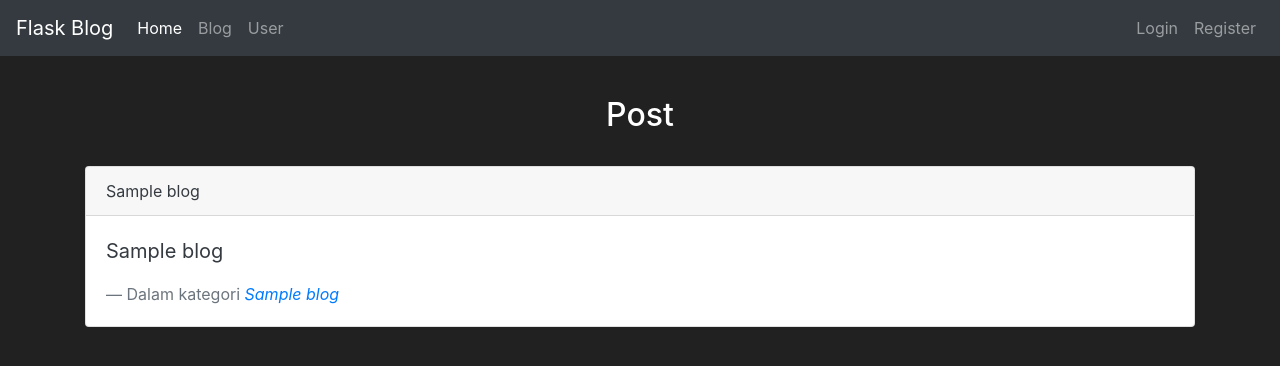
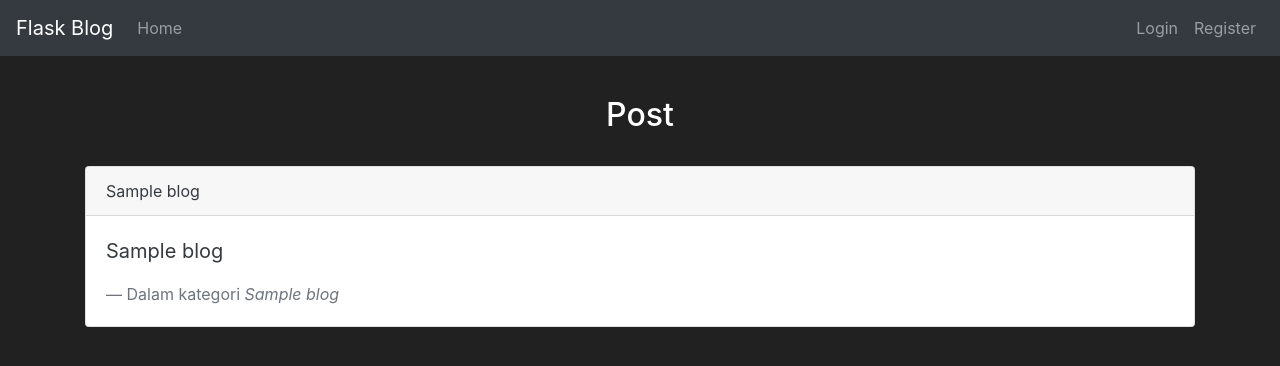
Before and after one commit to ProM113K/Blog_Flask, a Flask app: template blogs/templates/index.html in a window 1280 px wide. Shown: the top 366 px of the page. Run offline with Flask 2, Linux system fonts and the light colour scheme; the template is opened without the code that fills it: most values are stand-ins (such as "Sample title", 1, 10 or a date in 2020); some libraries are stand-ins or nearby versions.

Commit message:
added login

```diff
--- a/blogs/static/css/main.css
+++ b/blogs/static/css/main.css
@@ -23,4 +23,10 @@ body {
 .table {
   margin-top: 2em;
 }
+
+.login-div {
+  padding: 2em;
+  width: 50%;
+  margin-top: 1em;
+}
 /*# sourceMappingURL=main.css.map */
--- a/blogs/static/css/main.scss
+++ b/blogs/static/css/main.scss
@@ -23,3 +23,9 @@ body {
 .table {
     margin-top: 2em;
 }
+
+.login-div {
+    padding: 2em;
+    width: 50%;
+    margin-top: 1em;
+}
--- a/blogs/templates/base.html
+++ b/blogs/templates/base.html
@@ -28,25 +28,38 @@
     </button>
     <div class="collapse navbar-collapse" id="navbarNav">
         <ul class="navbar-nav mr-auto">
-                <li class="nav-item active">
+            <li class="nav-item">
                 <a class="nav-link" href="{{ url_for('home_page') }}">Home <span
                         class="sr-only">(current)</span></a>
             </li>
+        </ul>
+        {% if session != True %}
+        <ul class="navbar-nav">
+            <li class="nav-item">
+                <a class="nav-link" href="{{ url_for('login_page') }}">Login</a>
+            </li>
+            <li class="nav-item">
+                <a class="nav-link" href="#">Register</a>
+            </li>
+        </ul>
+        {% else %}
+        <ul class="navbar-nav">
+            <li class="nav-item">
+                <a class="nav-link">Welcome, {{ pengguna }}</a>
+            </li>
+        </ul>
+        <ul class="navbar-nav">
             <li class="nav-item">
                 <a class="nav-link" href="{{ url_for('blog_page') }}">Blog</a>
             </li>
             <li class="nav-item">
                 <a class="nav-link" href="#">User</a>
             </li>
-            </ul>
-            <ul class="navbar-nav">
             <li class="nav-item">
-                    <a class="nav-link" href="#">Login</a>
-                </li>
-                <li class="nav-item">
-                    <a class="nav-link" href="#">Register</a>
+                <a class="nav-link" href="{{ url_for('logout_session') }}">Logout</a>
             </li>
         </ul>
+        {% endif %}
     </div>
 </nav>
 <!-- Future Content here -->
--- a/blogs/templates/index.html
+++ b/blogs/templates/index.html
@@ -1,4 +1,12 @@
 {% extends 'base.html' %}
+{% block favicon %}
+<link rel="apple-touch-icon" sizes="180x180" href="static/favicon_home/apple-touch-icon.png">
+<link rel="icon" type="image/png" sizes="32x32" href="static/favicon_home/favicon-32x32.png">
+<link rel="icon" type="image/png" sizes="16x16" href="static/favicon_home/favicon-16x16.png">
+<link rel="manifest" href="/site.webmanifest">
+
+{% endblock %}
+
 {% block title %}
 Home Page
 {% endblock %}
@@ -19,7 +27,7 @@ Home Page
         <div class="card-body text-dark">
             <blockquote class="blockquote mb-0">
                 <p class="text-justify">{{ blog[2] }}</p>
-                <footer class="blockquote-footer">Dalam kategori <a href="/home/kategori/{{ blog[3] }}"><cite title="Source Title">{{ blog[3] }}</cite></a>
+                <footer class="blockquote-footer">Dalam kategori <cite title="Source Title">{{ blog[3] }}</cite>
                 </footer>
             </blockquote>
         </div>
--- /dev/null
+++ b/heroku.txt
@@ -0,0 +1 @@
+https://flaskblogs.herokuapp.com/
--- a/requirements.txt
+++ b/requirements.txt
@@ -15,6 +15,8 @@ idna==3.3
 itsdangerous==2.0.1
 Jinja2==3.0.2
 MarkupSafe==2.0.1
+mysql==0.0.3
+mysqlclient==2.1.0
 platformdirs==2.4.0
 PTable==0.9.2
 PyMySQL==1.0.2
```
Also changed, not shown: blogs/routes.py (+42 -15 lines), blogs/templates/login.html (+26 -0 lines), 1 other file. Lines whose indentation alone changed are shown as unchanged.
